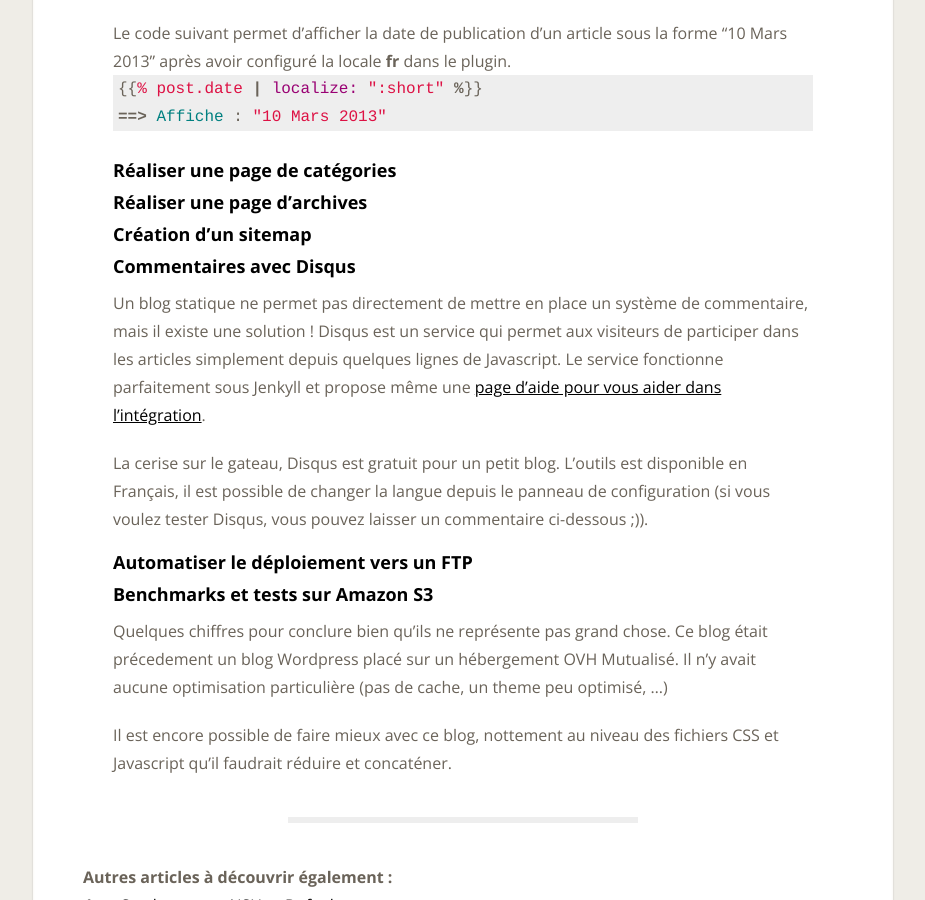
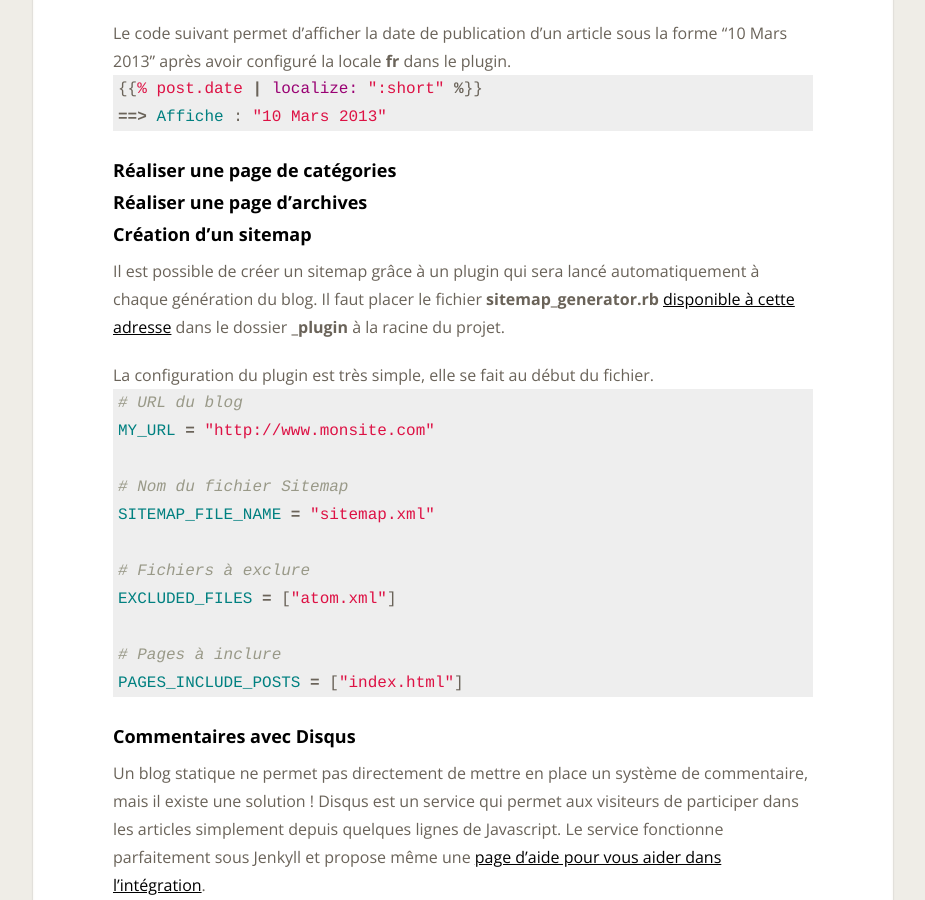
Before and after one commit to Toam/toam.fr, a Jekyll site: the page built from _posts/2013-05-12-tutorial-jekyll.markdown, in a window 1280 px wide and 900 px high, scrolled down 1257 px. Shown: the whole window, without its empty margins (177-1102 px from the left). Built offline with Jekyll 4.4.1, drawn with Linux system fonts in a browser that asks for light colours; nearby versions of some CDN libraries; comment, search, counter and statistics services are not loaded.

Commit message:
Updated 2013-05-12-tutorial-jekyll.markdown

```diff
--- a/_posts/2013-05-12-tutorial-jekyll.markdown
+++ b/_posts/2013-05-12-tutorial-jekyll.markdown
@@ -50,6 +52,22 @@ Le code suivant permet d'afficher la date de publication d'un article sous la fo
 ##### Réaliser une page d'archives
 
 ##### Création d'un sitemap
+Il est possible de créer un sitemap grâce à un plugin qui sera lancé automatiquement à chaque génération du blog. Il faut placer le fichier **sitemap_generator.rb** [disponible à cette adresse](https://github.com/kinnetica/jekyll-plugins/blob/master/sitemap_generator.rb) dans le dossier **_plugin** à la racine du projet.
+
+La configuration du plugin est très simple, elle se fait au début du fichier.
+{% highlight ruby %}
+# URL du blog
+MY_URL = "http://www.monsite.com"
+
+# Nom du fichier Sitemap
+SITEMAP_FILE_NAME = "sitemap.xml"
+
+# Fichiers à exclure
+EXCLUDED_FILES = ["atom.xml"]
+
+# Pages à inclure
+PAGES_INCLUDE_POSTS = ["index.html"]
+{% endhighlight %}
 
 ##### Commentaires avec Disqus
 Un blog statique ne permet pas directement de mettre en place un système de commentaire, mais il existe une solution ! Disqus est un service qui permet aux visiteurs de participer dans les articles simplement depuis quelques lignes de Javascript. Le service fonctionne parfaitement sous Jenkyll et propose même une [page d'aide pour vous aider dans l'intégration](http://help.disqus.com/customer/portal/articles/472138-jekyll-installation-instructions).
```
Also changed, not shown: other parts of _posts/2013-05-12-tutorial-jekyll.markdown (+3 -1 lines).
